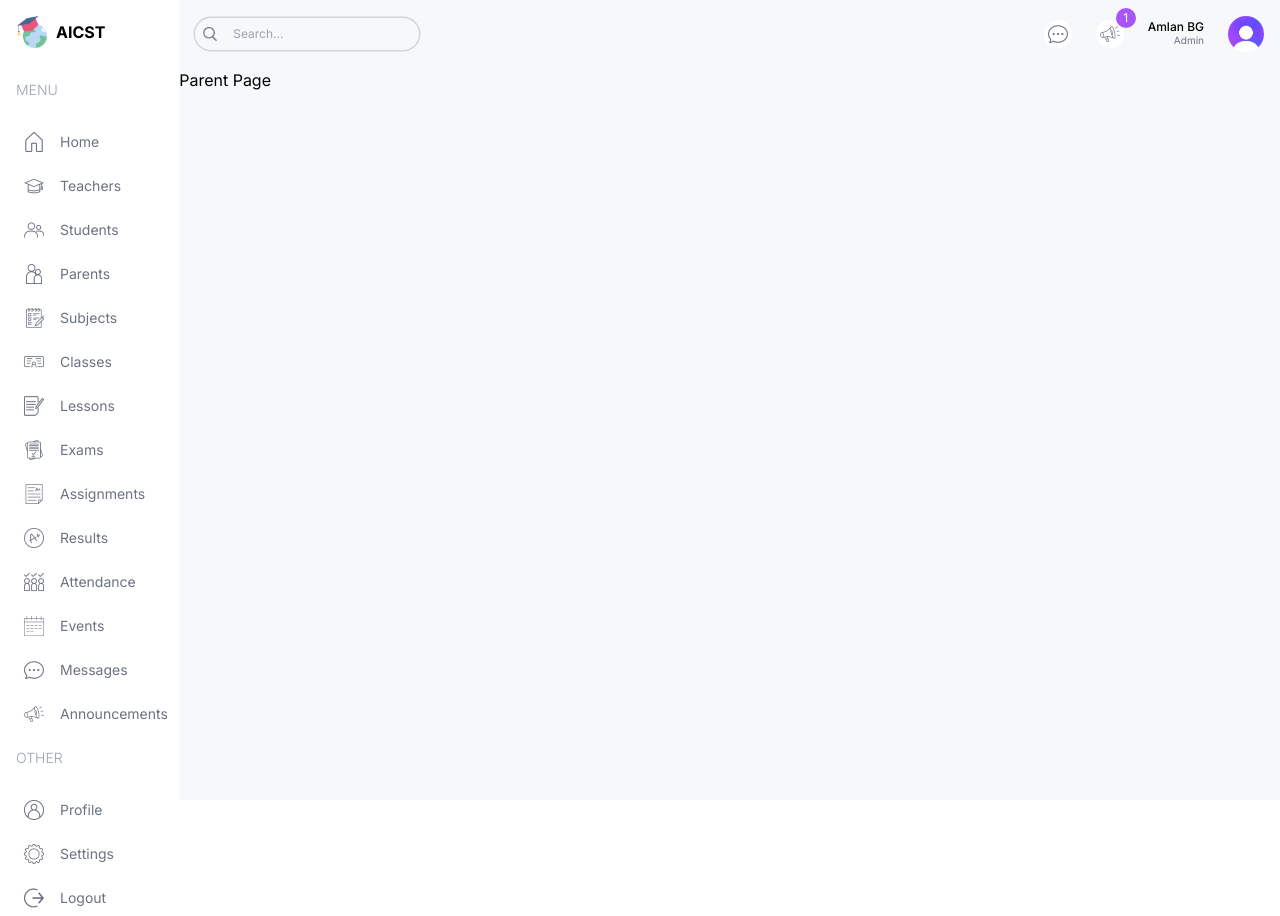
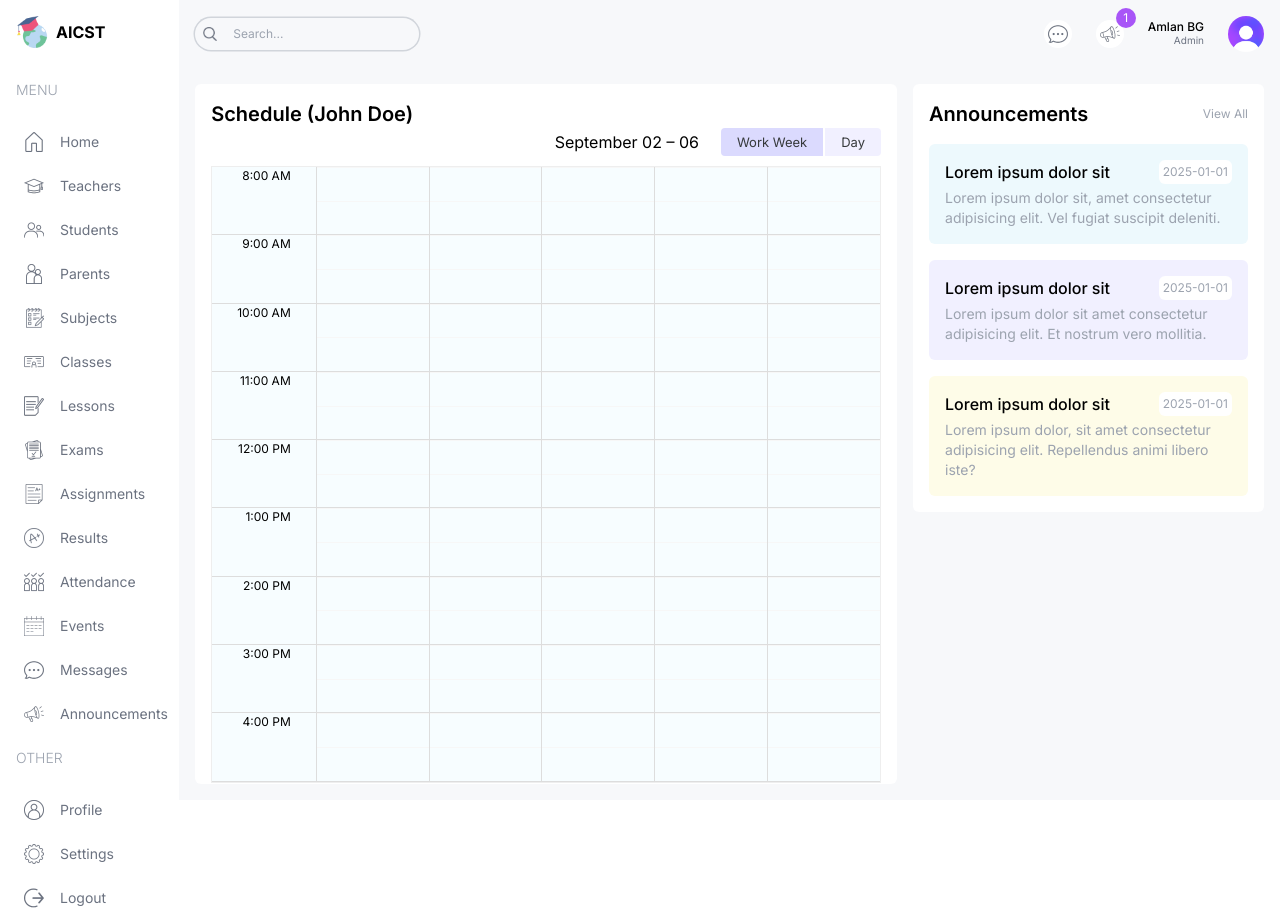
Before and after one commit to amlanxbghn/dashboard, a Next.js app: page /parent in a window 1280 px wide. Built offline with nearby package versions, Linux system fonts and the light colour scheme.

Commit message:
Parent & Teacher Page

```diff
--- a/src/app/(dashboard)/layout.tsx
+++ b/src/app/(dashboard)/layout.tsx
@@ -19,7 +19,7 @@
             <Menu/>
           </div>
 
-          <div className="w-[86%] md:w-[92%] lg:w-[84%] xl:w-[86%] bg-[#F7F8FA] overflow-scroll">
+          <div className="w-[86%] md:w-[92%] lg:w-[84%] xl:w-[86%] bg-[#F7F8FA] overflow-scroll flex flex-col">
             <Navbar/>
             {children}
           </div>
--- a/src/app/(dashboard)/parent/page.tsx
+++ b/src/app/(dashboard)/parent/page.tsx
@@ -1,6 +1,23 @@
+import Announcements from "@/components/Announcements"
+import BigCalendar from "@/components/BigCalendar"
+
 const ParentPage = () => {
     return (
-      <div className="">Parent Page</div>
+      <div className="flex-1 p-4 flex gap-4 flex-col xl:flex-row">
+        {/* left */}
+        <div className="w-full xl:w-2/3">
+          <div className="h-full bg-white p-4 rounded-md">
+            <h1 className="text-xl font-semibold">
+              Schedule (John Doe)
+            </h1>
+            <BigCalendar/>
+          </div>
+        </div>
+        {/* right */}
+        <div className="w-full xl:w-1/3 flex flex-col gap-8">
+          <Announcements />
+        </div>
+      </div>
     )
   }
 
--- a/src/app/(dashboard)/teacher/page.tsx
+++ b/src/app/(dashboard)/teacher/page.tsx
@@ -1,6 +1,23 @@
+import Announcements from "@/components/Announcements"
+import BigCalendar from "@/components/BigCalendar"
+
 const TeacherPage = () => {
     return (
-      <div className="">Teacher Page</div>
+      <div className="flex-1 p-4 flex gap-4 flex-col xl:flex-row">
+        {/* left */}
+        <div className="w-full xl:w-2/3">
+          <div className="h-full bg-white p-4 rounded-md">
+            <h1 className="text-xl font-semibold">
+              Schedule
+            </h1>
+            <BigCalendar/>
+          </div>
+        </div>
+        {/* right */}
+        <div className="w-full xl:w-1/3 flex flex-col gap-8">
+          <Announcements />
+        </div>
+      </div>
     )
   }
 
```
